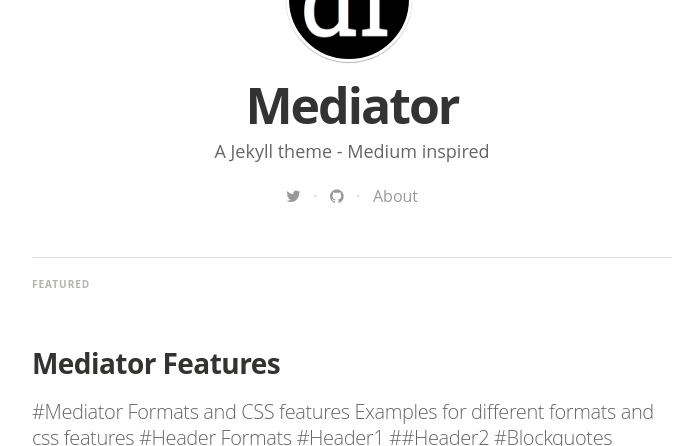
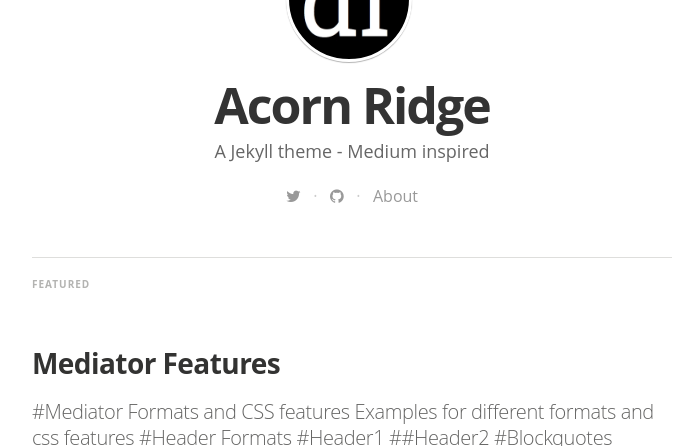
Before and after one commit to joebuhlig/acornridge.co, a Jekyll site: the page built from index.html, in a window 1280 px wide and 900 px high, cut to the strip 454-900 px from the top of the window. Shown: the whole strip, without its empty margins (288-972 px from the left). Built offline with Jekyll 4.4.1, drawn with Linux system fonts in a browser that asks for light colours; nearby versions of some CDN libraries; some web fonts are replaced; the list of posts is cut into pages by our own code; some of the changed text lies outside the part shown.

Commit message:
update config

```diff
--- a/_config.yml
+++ b/_config.yml
@@ -4,11 +4,11 @@ gems:
   - jekyll-paginate
 
 # Site settings
-title: "Mediator"
+title: "Acorn Ridge"
 description: > # this means to ignore newlines until "email:"
    A Jekyll theme - Medium inspired
 
-email: a-mail@mail.mail
+email: beckybuhlig@gmail.com
 #blog logo
 logo: "/assets/images/df_logo.jpg"
 float_logo: true # true, false (default)
@@ -16,16 +16,16 @@ float_logo: true # true, false (default)
 # blog cover
 cover: "/assets/images/cA4aKEIPQrerBnp1yGHv_IMG_9534-3-2.jpg"
 
-name: 'Dirk Fabisch'
+name: 'Acorn Ridge'
 author: 'Dirk Fabisch'
 author_image: "/assets/images/author.jpg"
 
 paginate:	5
 
-url: "http://myblog.***.***" # the base hostname & protocol for your site
+url: "https://acornridge.co" # the base hostname & protocol for your site
 baseurl: ""
 #used to display twitter cards
-twitter_handle: '@dirkfabisch'
+twitter_handle: '@joebuhlig'
 
 #fill in disqus shortname to use disqus
 #disqus: disqus-shortname
@@ -35,7 +35,7 @@ twitter_handle: '@dirkfabisch'
 # social icons and sharing options
 social:
   - icon:	twitter
-    url:	https://twitter.com/dirkfabisch
+    url:	https://twitter.com/joebuhlig
     desc: Follow me on twitter
     share_url: http://twitter.com/share
     share_title: ?text=
@@ -49,7 +49,7 @@ social:
 #    share_link: "&amp;u="
 
   - icon:	github
-    url:	https://github.com/dirkfabisch
+    url:	https://github.com/joebuhlig
     desc:	Fork me on github
     share_url:
     share_title:
```
